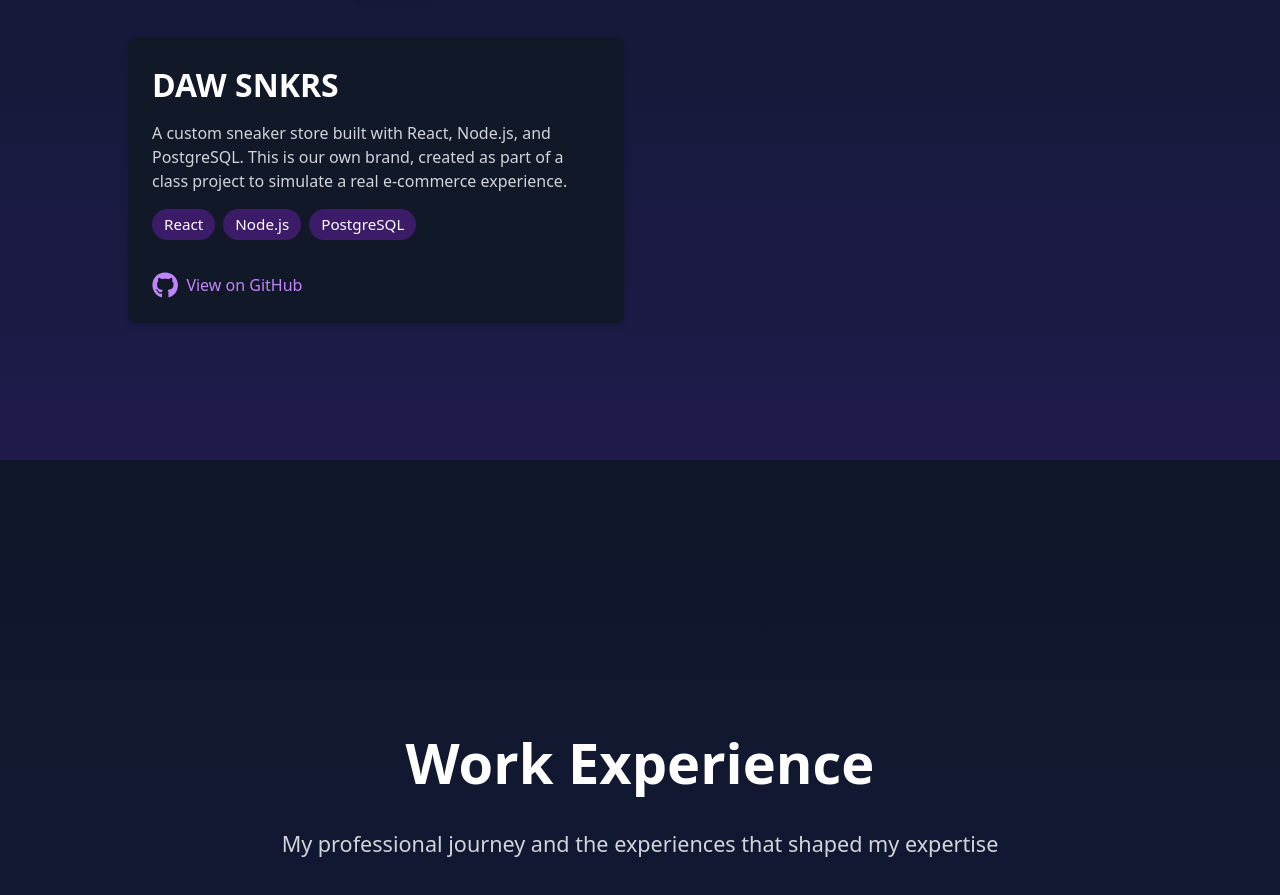
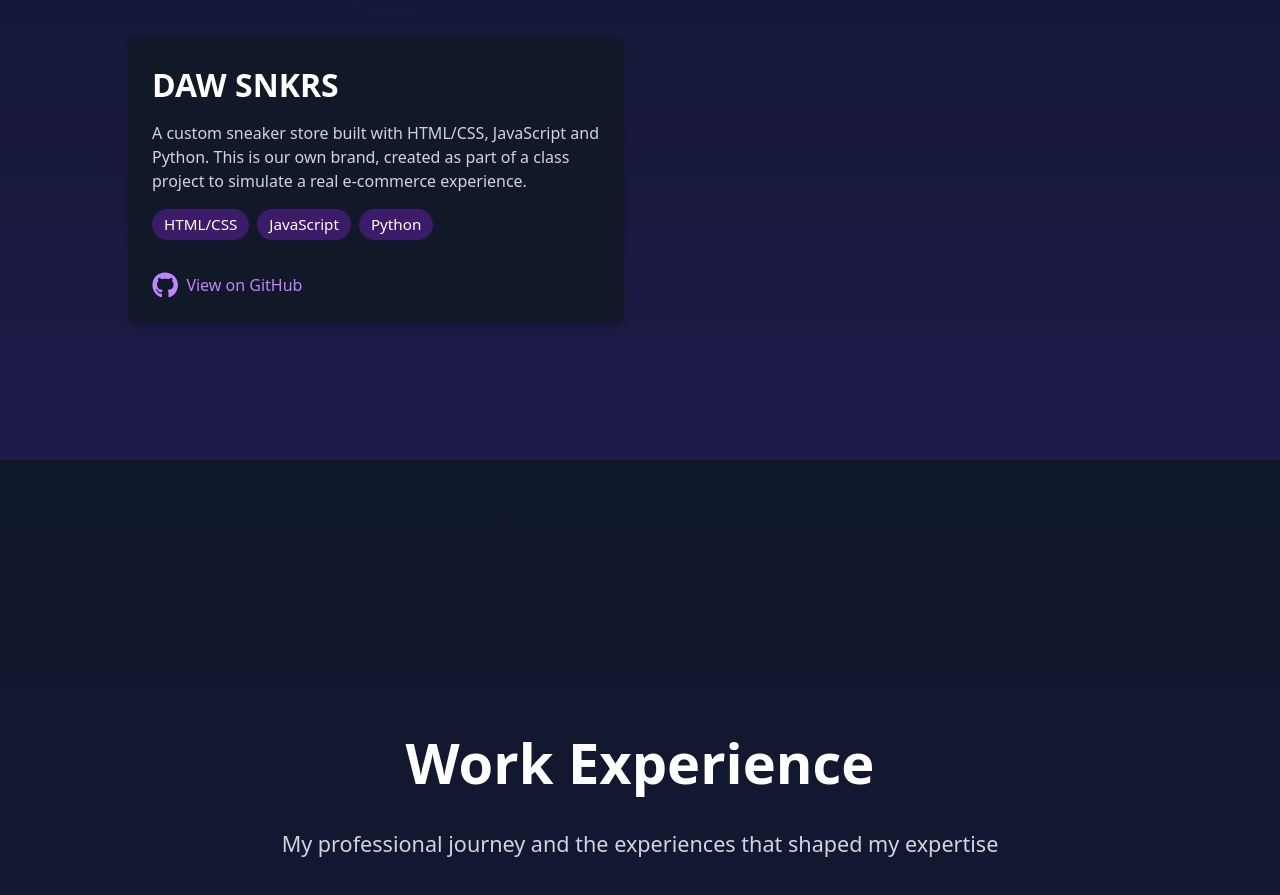
Before and after one commit to JoseJuan018/Portfolio, a React (Vite) app: page / in a window 1280 px wide. Shown: the part 2740-3635 px from the top of the page. Built offline with nearby package versions, Linux system fonts and the light colour scheme.

Commit message:
Actualización del proyects añadido DAW SNKRS.2

```diff
--- a/src/components/proyects.tsx
+++ b/src/components/proyects.tsx
@@ -13,8 +13,8 @@ const projects: Project[] = [
   {
     title: "DAW SNKRS",
     description:
-      "A custom sneaker store built with React, Node.js, and PostgreSQL. This is our own brand, created as part of a class project to simulate a real e-commerce experience.",
-    technologies: ["React", "Node.js", "PostgreSQL"],
+      "A custom sneaker store built with HTML/CSS, JavaScript and Python. This is our own brand, created as part of a class project to simulate a real e-commerce experience.",
+    technologies: ["HTML/CSS", "JavaScript", "Python"],
     category: "Full Stack",
     github: "https://github.com/JoseJuan018/DAW-SNKRS",
   },
```
